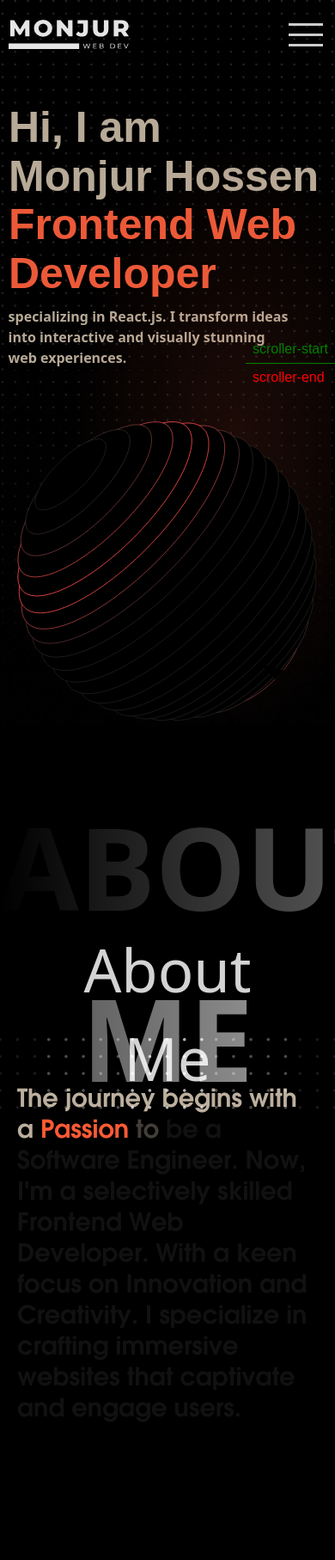
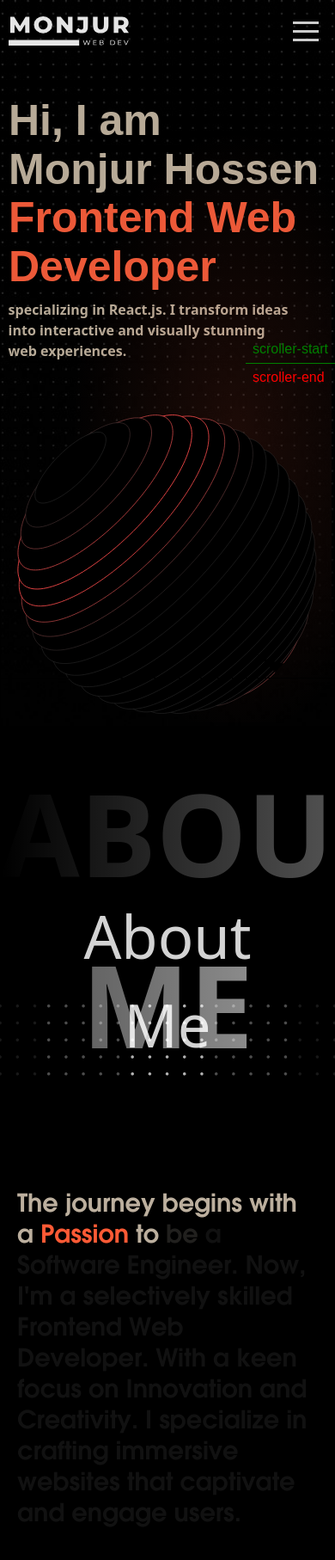
Before and after one commit to Monjur14/monjur-portfolio, a React (Vite) app: page / in a window 390 px wide. Shown: the top 1814 px of the page at 86% size. Built offline with nearby package versions, Linux system fonts and the light colour scheme.

Commit message:
mobile hero checking

```diff
--- a/src/Pages/AboutMe.jsx
+++ b/src/Pages/AboutMe.jsx
@@ -2,8 +2,8 @@ import TextRevealByWord from '../Components/TextRevealByWord';
 const AboutMe = () => {
 
   return (
-    <div className='h-[220vh] w-full bg-[#000] pt-16 xxl:pt-24' >
-      <div className="main-title z-50 relative" > {/* Assign the ref to the parent div */}
+    <div className='h-[210vh] xsm:h-[220vh] w-full bg-[#000] -mt-14  md:pt-16 xxl:pt-24' >
+      <div className="main-title z-50 relative border pt-20" >
         <div className="sec-title">
           <span>About Me</span>
           <img src="dots.png" alt="" />
@@ -13,7 +13,7 @@ const AboutMe = () => {
       <div className='-mt-52 hidden lg:block ITCFont'>
         <TextRevealByWord text="The journey begins with a Passion to be a Software Engineer. Now, I'm a selectively skilled Frontend Web Developer, dedicated to producing high-quality, impactful digital experiences. With a keen focus on Innovation and Creativity. Let's collaborate to bring your digital vision to life with Passion and Precision." />
       </div>
-      <div className='-mt-72 block lg:hidden ITCFont'>
+      <div className='-mt-32  block lg:hidden ITCFont'>
         <TextRevealByWord text="The journey begins with a Passion to be a Software Engineer. Now, I'm a selectively skilled Frontend Web Developer. With a keen focus on Innovation and Creativity. I specialize in crafting immersive websites that captivate and engage users." />
       </div>
     </div>
--- a/src/Pages/Hero.jsx
+++ b/src/Pages/Hero.jsx
@@ -14,8 +14,8 @@ const Hero = () => {
       </div> */}
       <div className="inset-1 absolute bg-gd"></div>
       <header className="contain head__bg">
-        <nav className="flex justify-between items-center py-4 md:py-5">
-            <img src="download1.svg" alt="" className="w-[130px] xsm:w-[140px] lg:w-36 xxl:w-40"/>
+        <nav className="flex justify-between items-center py-3 md:py-5">
+            <img src="download1.svg" alt="" className="w-[120px] xsm:w-[140px] lg:w-36 xxl:w-40"/>
             <ul className="text-white hidden  gap-6 text-lg font-semibold">
                 <li><a href="">Home</a></li>
                 <li><a href="">About</a></li>
@@ -24,7 +24,7 @@ const Hero = () => {
                 <li><a href="">Contact</a></li>
             </ul>
             <span>
-              <Hamburger size={40} color="#ccc"/>
+              <Hamburger size={30} color="#ccc"/>
             </span>
         </nav>
         <div className="flex flex-col xmd:flex-row items-center h-[85vh] gap-10 lg:gap-0 mt-0 xmd:mt-5">
@@ -42,9 +42,8 @@ const Hero = () => {
                     <svg className="svg4">
 		                <text x="0px" y="50%" dy=".35em" className="text4">Developer</text>
 	                </svg>
-
                 </div>
-                <div className=" border-white text-lowWhite pr-0 lg:pr-10">
+                <div className=" border-white text-lowWhite pr-0 lg:pr-10 leading-[1rem]">
                   <div className="-mt-9 md:-mt-5 xxl:mt-0 text-pretty font-semibold">
                     <p className="hidden md:inline hero_p">Passionate Frontend Developer</p><p className="inline hero_p text-sm xsm:text-base"> specializing in React.js.</p><p className="inline hero_p text-sm xsm:text-base"> I transform ideas into interactive and visually stunning web experiences.</p><p className="hidden md:inline hero_p"> Your Vision, My Code - Let's Build Something Extraordinary Together</p>
                   </div>
```
